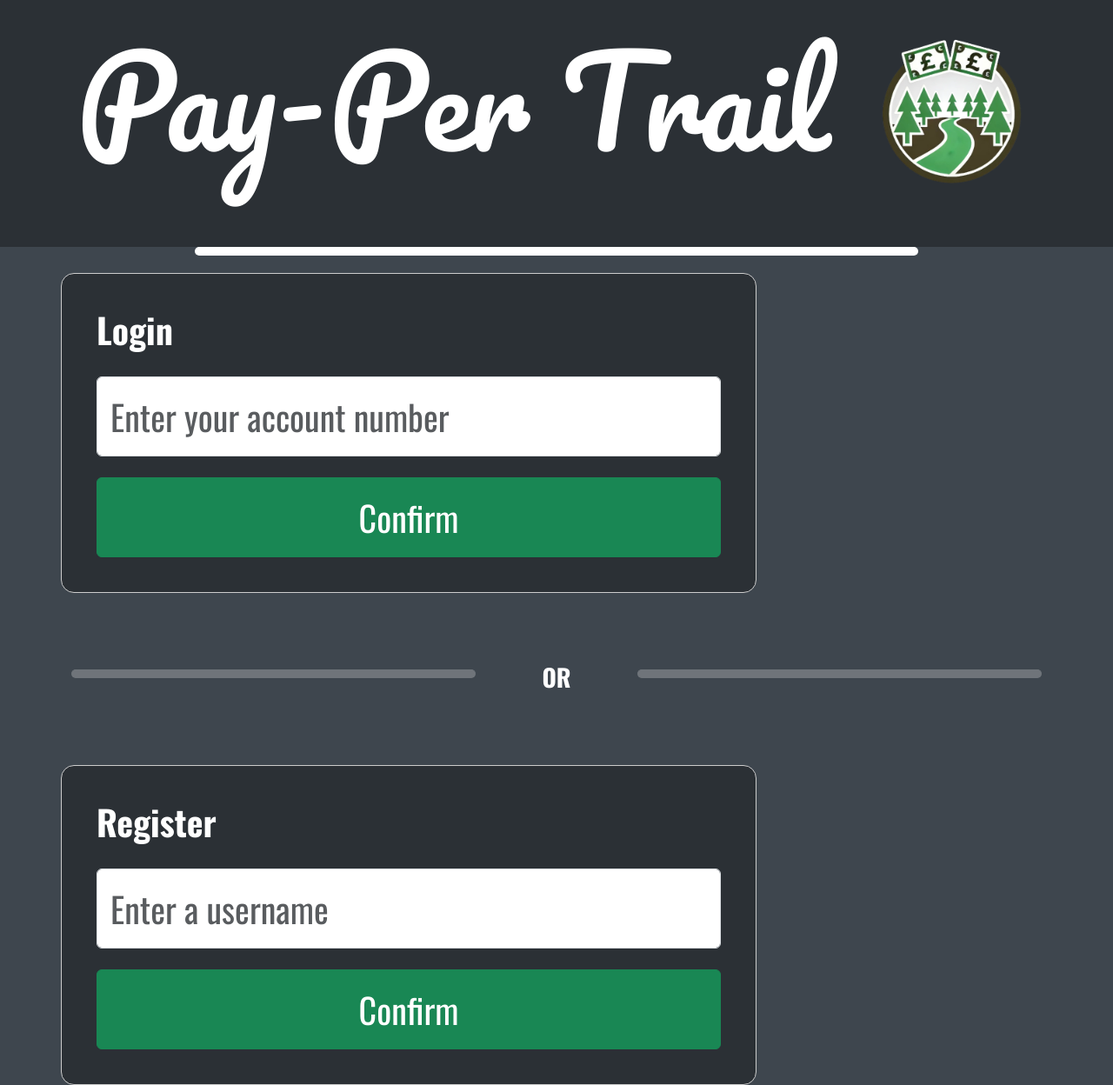
After one commit to gibbyice/industrial-team-project, a PHP site: page /src/login.php in a window 1280 px wide. The commit adds this page. Shown: the whole page at 87% size. Run offline with PHP 8.4, Linux system fonts and the light colour scheme.

Commit message:
added login page with API compatibility to login & register

```diff
--- /dev/null
+++ b/scripts/loginPage.js
@@ -0,0 +1,85 @@
+const APIaddress = "http://3.88.186.206:3000/";
+
+// Note this is incredibly easy to bypass by simply running localStorage.setItem("accountID", insert whatever you want here)
+// but since security isnt a focus of this project i dont care <3
+function login(){
+    console.log("running login")
+    form = document.getElementById('loginForm')
+    accountID = form.elements.loginAccNum.value
+    document.getElementById('loginError').setAttribute('class', 'd-none') // hide the error
+    // Make a GET request
+    fetch(APIaddress+`checkLogin/${accountID}`)
+        .then(response => {
+            if (response.status === 404){
+                document.getElementById('loginError').setAttribute('class', 'alert alert-danger mt-1') // display the error
+                throw new Error('No user matches provided ID');
+            }
+            else if (!response.ok) {
+                throw new Error('Network response was not ok');
+            }
+            return response.json();
+        })
+        .then(data => {
+            // Do the thing here
+            console.log("in the good")
+            localStorage.setItem("accountID", accountID) // stores id logged in with
+            window.location.replace("../src/faq.php"); // redirects to new page
+        })
+        .catch(error => {
+            console.error('Error:', error);
+            form.elements.loginAccNum.valid
+        });
+}
+
+function register(){
+    form = document.getElementById('regForm')
+    accountName = form.elements.regAccName.value
+
+    regError = document.getElementById('RegisterError')
+    regSuccess = document.getElementById('RegisterSuccess')
+    regError.setAttribute('class', 'd-none') // hide error
+    regSuccess.setAttribute('class', 'd-none')
+
+    // Doing client side validation mainly cause its faster than waiting for the response
+    if (!(2 < accountName.length && accountName.length < 255)) {
+        regError.setAttribute('class', 'alert alert-danger mt-1') // display error
+        return
+    }
+
+    // Create request body
+    requestBody = {
+        "name" : accountName
+    }
+
+    // Create request options
+    requestOptions = {
+        method: 'POST',
+        headers: {
+          'Content-Type': 'application/json',
+        },
+        body: JSON.stringify(requestBody), // you prob just type out the body here tbh idk
+    };
+
+    // Api call
+    fetch(APIaddress+`addUser`, requestOptions)
+        .then(response => {
+            if (response.status === 400){
+                // still responds to server side validation in case user bypassed it or smth idk :P
+                regError.setAttribute('class', 'alert alert-danger mt-1') // display error
+                throw new Error('Please make sure your name\'s length is between 2 & 255 (inclusive)');
+            }
+            else if (!response.ok) {
+                throw new Error('Network response was not ok');
+            }
+            return response.json();
+        })
+        .then(data => {
+            // Do the thing here
+            console.log("success")
+            regSuccess.setAttribute('class', 'my-0 alert alert-success mt-1')
+            regSuccess.innerHTML = `Account added successfully, your ID is: ${data.userID}.`
+        })
+        .catch(error => {
+            console.error('Error:', error);
+        });
+}
--- /dev/null
+++ b/src/login.php
@@ -0,0 +1,79 @@
+<!DOCTYPE html>
+<html lang="en" dir="ltr">
+
+<head>
+    <meta charset="utf-8">
+    <title>Login</title>
+    <link href="https://cdn.jsdelivr.net/npm/bootstrap@5.3.3/dist/css/bootstrap.min.css" rel="stylesheet" integrity="sha384-QWTKZyjpPEjISv5WaRU9OFeRpok6YctnYmDr5pNlyT2bRjXh0JMhjY6hW+ALEwIH" crossorigin="anonymous">
+    <link rel="stylesheet" href="../styles/style.css">
+
+    <!-- Title font -->
+    <link rel="preconnect" href="https://fonts.googleapis.com">
+    <link rel="preconnect" href="https://fonts.gstatic.com" crossorigin>
+    <link href="https://fonts.googleapis.com/css2?family=Pacifico&display=swap" rel="stylesheet">
+</head>
+
+    <body>
+
+        <div class="title-container">
+            <div class="title">
+                <h1 class="company-title scaling-title-text mb-0">Pay-Per Trail <img class = "mb-4" src="icons/logo.png" alt="company logo" width="200" height="200" class="mb-3"></h1>
+            </div>
+            <div class="divider"></div>
+        </div>
+
+        <!-- There was no point in duplicating a lot of the css so i have just used classes from ADD PYMT DETAILS STYLING -->
+        <div class="parent container d-flex align-items-center">
+            <div class="col-12">
+
+                <!-- Login -->
+                <div class="row">
+                    <div class="payment-form-box">
+                        <h3 class="me-3"><strong>Login</strong></h3>
+                        <form action="#" id="loginForm" onsubmit="login(); return false;">
+                            <div class="mt-3">
+                                <input type="text" class="form-control" id="loginAccNum" name="loginAccNum" placeholder="Enter your account number" required>
+                                <div class="alert alert-danger mt-1 d-none" id="loginError">
+                                    <h3 class="my-0">No account exists matching provided account number.</h3>
+                                </div>
+                            </div>
+                            <div class="d-flex confirmation-btns mt-4">
+                                <button class="btn btn-success payment-form-btn">Confirm</button>
+                            </div>
+                        </form>
+                    </div>
+                </div>
+
+                <!-- Spacing -->
+                <div class="middle-divider row">
+                    <hr class="mt-2 divider col">
+                    <h3 class="m-0 col-2 text-center"><strong>OR</strong></h3>
+                    <hr class="mt-2 divider col">
+                </div>
+
+                <!-- Register -->
+                <div class="row">
+                    <div class="payment-form-box">
+                        <h3 class="me-3"><strong>Register</strong></h3>
+                        <form action="#" id="regForm" onsubmit="register(); return false;">
+                            <div class="mt-3">
+                                <input type="text" class="form-control" id="regAccName" name="regAccName" placeholder="Enter a username" required>
+                                <h3 class="my-0 alert alert-danger mt-1 d-none" id="RegisterError">Please make sure your name's length is between 2 & 255 (inclusive)</h3>
+                                <h3 class="my-0 alert alert-success mt-1 d-none" id="RegisterSuccess">Account added successfully, your ID is: .</h3>
+                            </div>
+                            <div class="d-flex confirmation-btns mt-4">
+                                <button class="btn btn-success payment-form-btn">Confirm</button>
+                            </div>
+                        </form>
+                    </div>
+                </div>
+
+            </div>
+
+
+        </div>
+    </body>
+</html>
+
+<script src="../scripts/loginPage.js"></script>
+<script src="https://cdn.jsdelivr.net/npm/bootstrap@5.3.3/dist/js/bootstrap.bundle.min.js" integrity="sha384-YvpcrYf0tY3lHB60NNkmXc5s9fDVZLESaAA55NDzOxhy9GkcIdslK1eN7N6jIeHz" crossorigin="anonymous"></script>
--- a/styles/style.css
+++ b/styles/style.css
@@ -17,6 +17,12 @@
 .oswaldMedium {
   font-family: 'Oswald', sans-serif;
   font-weight: 400;
+}
+
+.company-title {
+  font-family: "Pacifico", cursive;
+  font-style: normal;
+  font-size: 38px;
 }
 
 /* ---------------------------------- FONTS --------------------------------------- */
@@ -111,7 +117,7 @@ body {
 /* ---------------------------- PAYEE LIST STYLING -------------------------------- */
 
 .payee-list {
-  max-width: 85%
+  max-width: 85%;
   margin: 0 auto;
 }
 
@@ -208,3 +214,38 @@ button.payee-btn.btn-danger {
 }
 
 /* ------------------------- ADD PYMT DETAILS STYLING ----------------------------- */
+
+/* ------------------------------- LOGIN STYLING ---------------------------------- */
+
+.parent {
+    min-height: 80vh;
+}
+
+.middle-divider {
+    margin: 10vh 0px;
+}
+
+.login-form-box {
+    width: 80%;
+    max-width: 800px;
+    background-color: rgb(43, 48, 53);
+    padding: 16px;
+    border-radius: 4px;
+    border: 1px solid #ccc;
+    margin: auto;
+}
+
+.login-form-btn {
+    padding: 4px;
+    width: 100%;
+}
+
+.login-divider {
+  width: 85%;
+  background-color: white;
+  height: 5px;
+  margin: 0 auto 20px auto;
+  border-radius: 10px;
+}
+
+/* ------------------------------- LOGIN STYLING ---------------------------------- */
```
Also changed, not shown: src/icons/logo.png (added).
